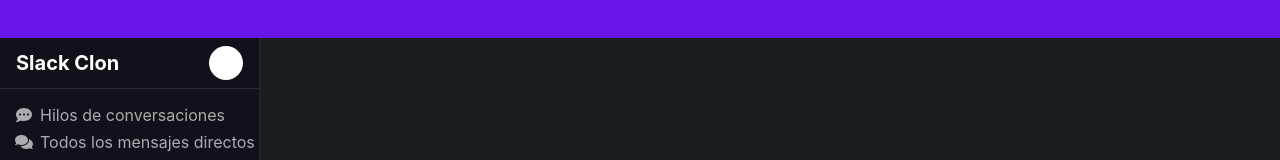
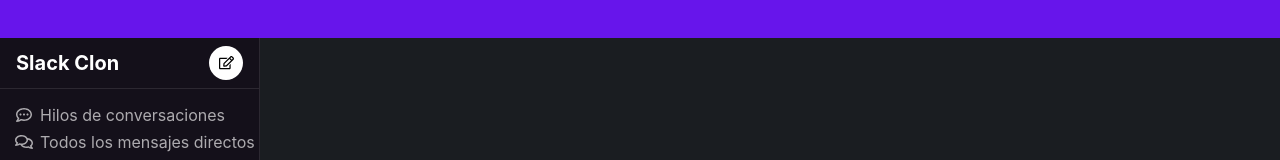
Before and after one commit to leitolima/slack-clon-frontend, a React (Create React App) app: page / in a window 1280 px wide. Shown: the top 160 px of the page. Built offline with nearby package versions, Linux system fonts and the light colour scheme.

Commit message:
Regular icons from font awesome

```diff
--- a/package.json
+++ b/package.json
@@ -4,6 +4,7 @@
   "private": true,
   "dependencies": {
     "@fortawesome/fontawesome-svg-core": "^1.2.36",
+    "@fortawesome/free-regular-svg-icons": "^5.15.4",
     "@fortawesome/free-solid-svg-icons": "^5.15.4",
     "@fortawesome/react-fontawesome": "^0.1.15",
     "@testing-library/jest-dom": "^5.11.4",
--- a/src/components/Aside/Head/index.js
+++ b/src/components/Aside/Head/index.js
@@ -1,4 +1,6 @@
 import React from 'react';
+import { FontAwesomeIcon } from '@fortawesome/react-fontawesome';
+import { faEdit } from '@fortawesome/free-regular-svg-icons';
 
 import {
     Container,
@@ -10,7 +12,9 @@ const Head = () => {
     return (
         <Container>
             <GroupTitle>Slack Clon</GroupTitle>
-            <Button></Button>
+            <Button>
+                <FontAwesomeIcon icon={faEdit}/>
+            </Button>
         </Container>
     )
 }
```
Also changed, not shown: src/components/Aside/Main/Options/constants.js (+6 -4 lines), 1 other file (tests, documents, lock files or other folders).
